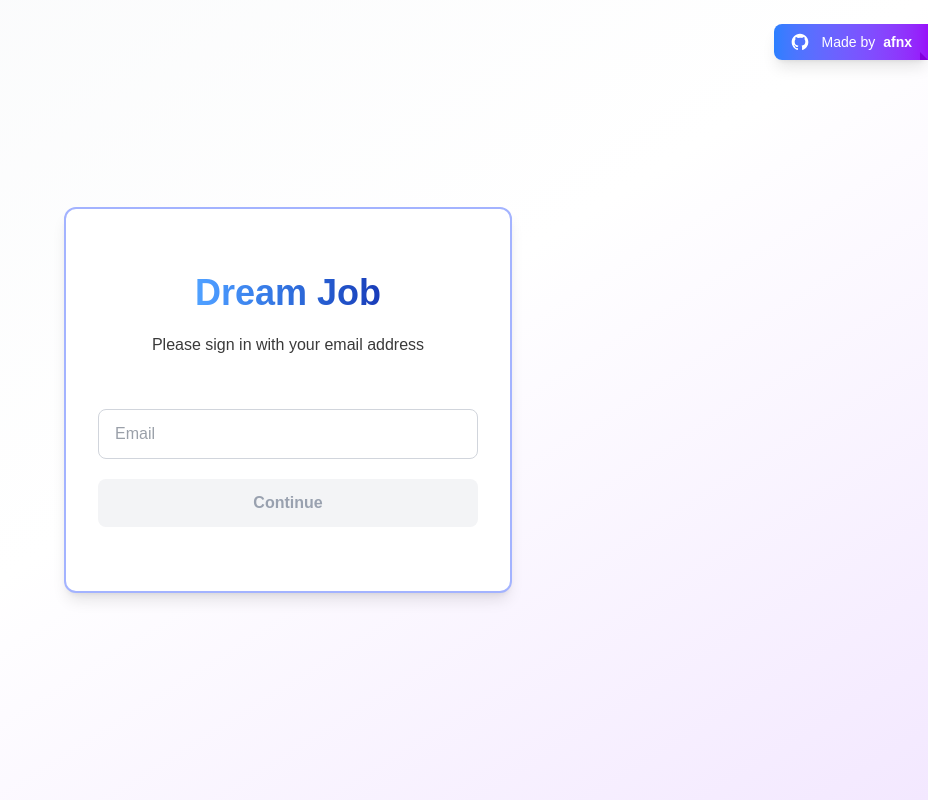
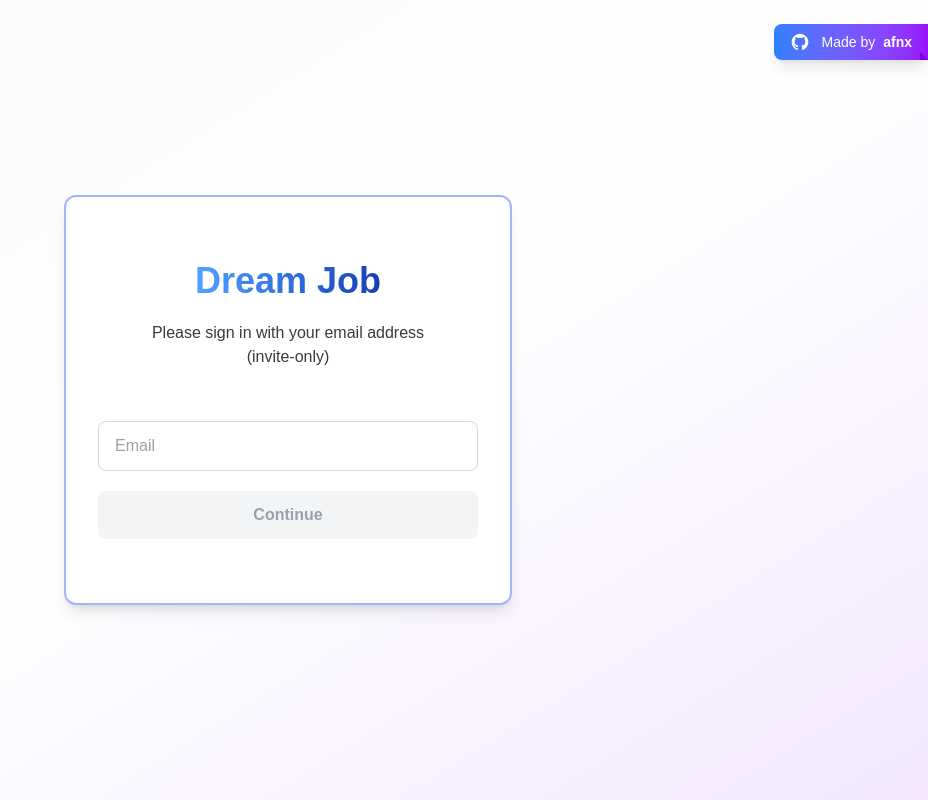
Before and after one commit to afnx/dream-job, a Next.js app in the folder frontend/: page /sign-in in a window 1280 px wide. Shown: the whole page, without its empty margins (352-1280 px from the left). Built offline with nearby package versions, Linux system fonts and the light colour scheme.

Commit message:
feat: update sign-in prompt to indicate invite-only access

```diff
--- a/frontend/src/app/sign-in/page.tsx
+++ b/frontend/src/app/sign-in/page.tsx
@@ -50,7 +50,7 @@ export default function SignInPage() {
                 className="text-center m-2 bg-white p-16 px-8 rounded-xl min-w-[320px] sm:min-w-[420px] w-full max-w-md flex flex-col gap-5 border-2 border-indigo-300 shadow-lg"
             >
                 <Logo shrink={true} />
-                <h2 className="text-center m-0 text-[#3a3a3a]">Please sign in with your email address</h2>
+                <h2 className="text-center m-0 text-[#3a3a3a]">Please sign in with your email address<br />(invite-only)</h2>
                 <input
                     type="email"
                     name="email"
```
